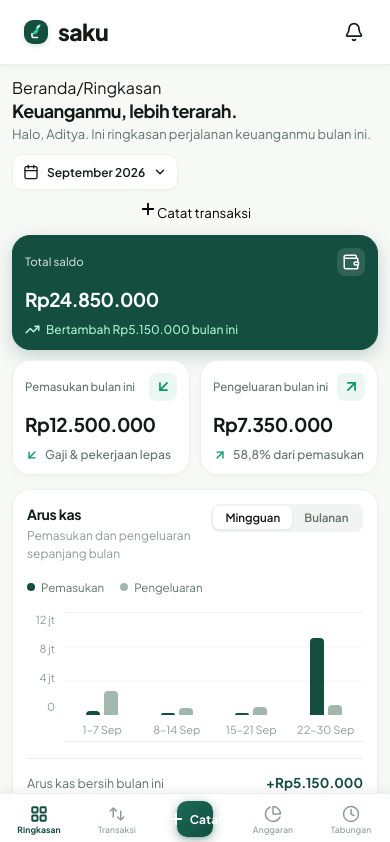
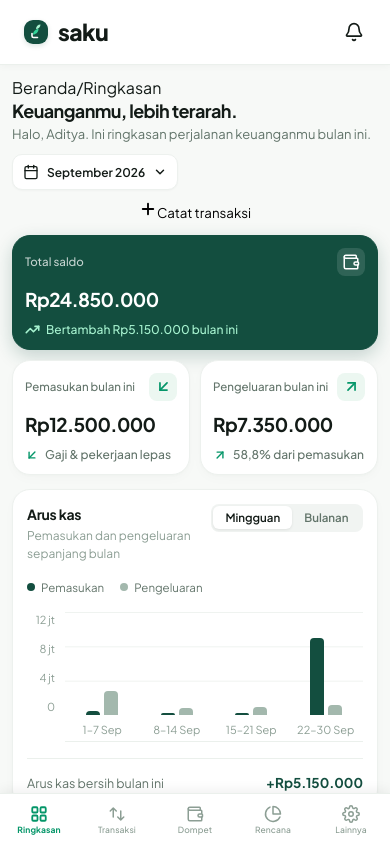
Before and after one commit to Muh-Zahir/Saku, a Next.js app: page / in a window 390 px wide. Shown: the top 842 px of the page. Built offline with nearby package versions, Linux system fonts and the light colour scheme.

Commit message:
feat: update mobile bottom nav to 5-tab layout (Ringkasan, Transaksi, Dompet, Rencana, Lainnya)

```diff
--- a/src/App.jsx
+++ b/src/App.jsx
@@ -378,47 +378,80 @@ export default function App() {
         >
           {[
             {
-              id: 'ringkasan', label: 'Ringkasan',
-              icon: <svg viewBox="0 0 24 24" fill="none" stroke="currentColor" strokeWidth="2" strokeLinecap="round" strokeLinejoin="round"><rect x="3" y="3" width="7" height="7" rx="1" /><rect x="14" y="3" width="7" height="7" rx="1" /><rect x="3" y="14" width="7" height="7" rx="1" /><rect x="14" y="14" width="7" height="7" rx="1" /></svg>
+              id: 'ringkasan',
+              label: 'Ringkasan',
+              icon: (
+                <svg viewBox="0 0 24 24" fill="none" stroke="currentColor" strokeWidth="2" strokeLinecap="round" strokeLinejoin="round">
+                  <rect x="3" y="3" width="7" height="7" rx="1.5" />
+                  <rect x="14" y="3" width="7" height="7" rx="1.5" />
+                  <rect x="3" y="14" width="7" height="7" rx="1.5" />
+                  <rect x="14" y="14" width="7" height="7" rx="1.5" />
+                </svg>
+              ),
             },
             {
-              id: 'transaksi', label: 'Transaksi',
-              icon: <svg viewBox="0 0 24 24" fill="none" stroke="currentColor" strokeWidth="2" strokeLinecap="round" strokeLinejoin="round"><path d="M7 16V4m0 0L3 8m4-4l4 4" /><path d="M17 8v12m0 0l4-4m-4 4l-4-4" /></svg>
+              id: 'transaksi',
+              label: 'Transaksi',
+              icon: (
+                <svg viewBox="0 0 24 24" fill="none" stroke="currentColor" strokeWidth="2" strokeLinecap="round" strokeLinejoin="round">
+                  <path d="M7 16V4m0 0L3 8m4-4l4 4" />
+                  <path d="M17 8v12m0 0l4-4m-4 4l-4-4" />
+                </svg>
+              ),
             },
             {
-              id: 'add-tx', label: 'Catat', isAction: true,
-              icon: <svg viewBox="0 0 24 24" fill="none" stroke="currentColor" strokeWidth="2.5" strokeLinecap="round" strokeLinejoin="round"><path d="M12 5v14M5 12h14" /></svg>
+              id: 'dompet',
+              label: 'Dompet',
+              icon: (
+                <svg viewBox="0 0 24 24" fill="none" stroke="currentColor" strokeWidth="2" strokeLinecap="round" strokeLinejoin="round">
+                  <path d="M19 7V4a1 1 0 0 0-1-1H5a2 2 0 0 0 0 4h15a1 1 0 0 1 1 1v4h-3a2 2 0 0 0 0 4h3a1 1 0 0 0 1-1v-2a1 1 0 0 0-1-1" />
+                  <path d="M3 5v14a2 2 0 0 0 2 2h15a1 1 0 0 0 1-1v-4" />
+                </svg>
+              ),
             },
             {
-              id: 'anggaran', label: 'Anggaran',
-              icon: <svg viewBox="0 0 24 24" fill="none" stroke="currentColor" strokeWidth="2" strokeLinecap="round" strokeLinejoin="round"><path d="M21.21 15.89A10 10 0 1 1 8 2.83" /><path d="M22 12A10 10 0 0 0 12 2v10z" /></svg>
+              id: 'rencana',
+              label: 'Rencana',
+              icon: (
+                <svg viewBox="0 0 24 24" fill="none" stroke="currentColor" strokeWidth="2" strokeLinecap="round" strokeLinejoin="round">
+                  <path d="M21.21 15.89A10 10 0 1 1 8 2.83" />
+                  <path d="M22 12A10 10 0 0 0 12 2v10z" />
+                </svg>
+              ),
             },
             {
-              id: 'target-tabungan', label: 'Tabungan',
-              icon: <svg viewBox="0 0 24 24" fill="none" stroke="currentColor" strokeWidth="2" strokeLinecap="round" strokeLinejoin="round"><circle cx="12" cy="12" r="10" /><path d="M12 6v6l4 2" /></svg>
+              id: 'lainnya',
+              label: 'Lainnya',
+              icon: (
+                <svg viewBox="0 0 24 24" fill="none" stroke="currentColor" strokeWidth="2" strokeLinecap="round" strokeLinejoin="round">
+                  <circle cx="12" cy="12" r="3" />
+                  <path d="M19.4 15a1.65 1.65 0 0 0 .33 1.82l.06.06a2 2 0 0 1 0 2.83 2 2 0 0 1-2.83 0l-.06-.06a1.65 1.65 0 0 0-1.82-.33 1.65 1.65 0 0 0-1 1.51V21a2 2 0 0 1-2 2 2 2 0 0 1-2-2v-.09A1.65 1.65 0 0 0 9 19.4a1.65 1.65 0 0 0-1.82.33l-.06.06a2 2 0 0 1-2.83 0 2 2 0 0 1 0-2.83l.06-.06a1.65 1.65 0 0 0 .33-1.82 1.65 1.65 0 0 0-1.51-1H3a2 2 0 0 1-2-2 2 2 0 0 1 2-2h.09A1.65 1.65 0 0 0 4.6 9a1.65 1.65 0 0 0-.33-1.82l-.06-.06a2 2 0 0 1 0-2.83 2 2 0 0 1 2.83 0l.06.06a1.65 1.65 0 0 0 1.82.33H9a1.65 1.65 0 0 0 1-1.51V3a2 2 0 0 1 2-2 2 2 0 0 1 2 2v.09a1.65 1.65 0 0 0 1 1.51 1.65 1.65 0 0 0 1.82-.33l.06-.06a2 2 0 0 1 2.83 0 2 2 0 0 1 0 2.83l-.06.06a1.65 1.65 0 0 0-.33 1.82V9a1.65 1.65 0 0 0 1.51 1H21a2 2 0 0 1 2 2 2 2 0 0 1-2 2h-.09a1.65 1.65 0 0 0-1.51 1z" />
+                </svg>
+              ),
             },
           ].map((item) => {
-            if (item.isAction) {
-              return (
-                <button
-                  key={item.id}
-                  className="mobile-nav-action"
-                  onClick={() => setIsAddTxOpen(true)}
-                  aria-label="Catat transaksi"
-                >
-                  <span className="mobile-nav-action-icon">
-                    {item.icon}
-                    <span className="nav-action-label">Catat</span>
-                  </span>
-                </button>
-              );
-            }
-            const isActive = activeNav === item.id;
+            const isActive =
+              item.id === 'ringkasan' ? activeNav === 'ringkasan' :
+              item.id === 'transaksi' ? activeNav === 'transaksi' :
+              item.id === 'dompet' ? activeNav === 'dompet' :
+              item.id === 'rencana' ? (activeNav === 'anggaran' || activeNav === 'target-tabungan') :
+              item.id === 'lainnya' ? (isMobileMenuOpen || activeNav === 'laporan') : false;
+
+            const handleClick = () => {
+              if (item.id === 'rencana') {
+                setActiveNav('anggaran');
+              } else if (item.id === 'lainnya') {
+                setIsMobileMenuOpen(true);
+              } else {
+                setActiveNav(item.id);
+              }
+            };
+
             return (
               <button
                 key={item.id}
                 className={`mobile-nav-item${isActive ? ' active' : ''}`}
-                onClick={() => setActiveNav(item.id)}
+                onClick={handleClick}
                 aria-label={item.label}
               >
                 <span className="mobile-nav-icon">{item.icon}</span>
--- a/src/index.css
+++ b/src/index.css
@@ -2370,7 +2370,7 @@ select {
 }
 
 .mobile-nav-item.active {
-  color: var(--brand-dark);
+  color: var(--brand-accent);
 }
 
 .mobile-nav-icon {
@@ -2386,7 +2386,8 @@ select {
 }
 
 .mobile-nav-item.active .mobile-nav-icon svg {
-  stroke-width: 2.5;
+  stroke-width: 2.4;
+  stroke: var(--brand-accent);
 }
 
 .mobile-nav-label {
@@ -2400,7 +2401,7 @@ select {
 
 .mobile-nav-item.active .mobile-nav-label {
   font-weight: 700;
-  color: var(--brand-dark);
+  color: var(--brand-accent);
 }
 
 /* Tombol aksi tengah — pill/capsule shape yang lebih premium */
```
